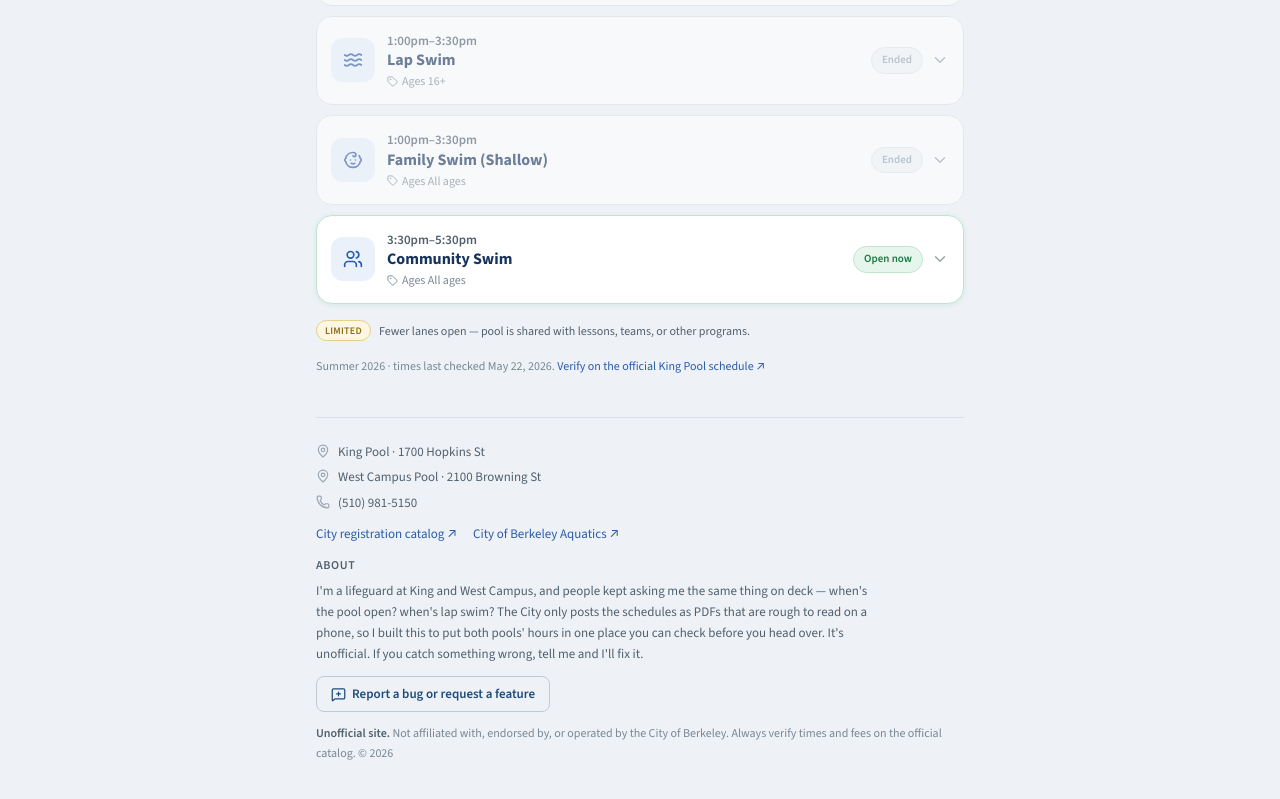
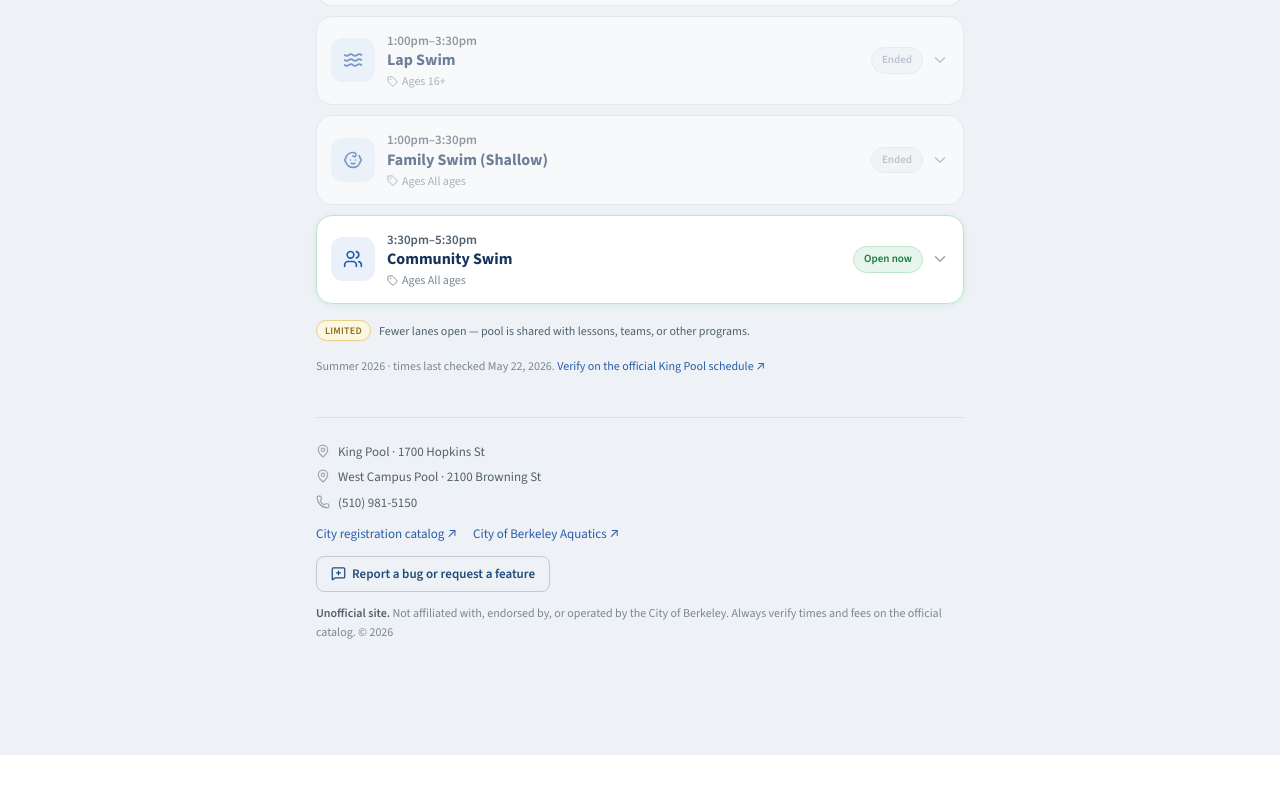
Before and after one commit to BeckerHockenbrock/berkeley-swim, a React (Vite) app: page / in a window 1280 px wide. Shown: the part 912-1711 px from the top of the page. After the commit the page ends 1667 px from the top, so only its background shows below. Built offline with nearby package versions, Linux system fonts and the light colour scheme.

Commit message:
removed the about section

```diff
--- a/src/App.tsx
+++ b/src/App.tsx
@@ -99,13 +99,6 @@ export default function App() {
             <a href={OFFICIAL_AQUATICS} target="_blank" rel="noopener noreferrer" className="text-[#2a5caa] no-underline hover:underline">City of Berkeley Aquatics ↗</a>
           </div>
 
-          <div>
-            <div className="text-[12px] font-semibold uppercase tracking-wider text-[#51606e] mb-1.5">About</div>
-            <p className="text-[13px] text-[#51606e] leading-relaxed max-w-[560px]">
-              I&apos;m a lifeguard at King and West Campus, and people kept asking me the same thing on deck — when&apos;s the pool open? when&apos;s lap swim? The City only posts the schedules as PDFs that are rough to read on a phone, so I built this to put both pools&apos; hours in one place you can check before you head over. It&apos;s unofficial. If you catch something wrong, tell me and I&apos;ll fix it.
-            </p>
-          </div>
-
           <a
             href={FEEDBACK_MAILTO}
             className="focus-ring self-start inline-flex items-center gap-1.5 h-9 px-3.5 rounded-lg border border-[#c2cad3] text-[13px] font-semibold text-[#1f4b7a] no-underline hover:border-[#2a5caa] hover:bg-[#f4f7fb] transition-colors"
```
